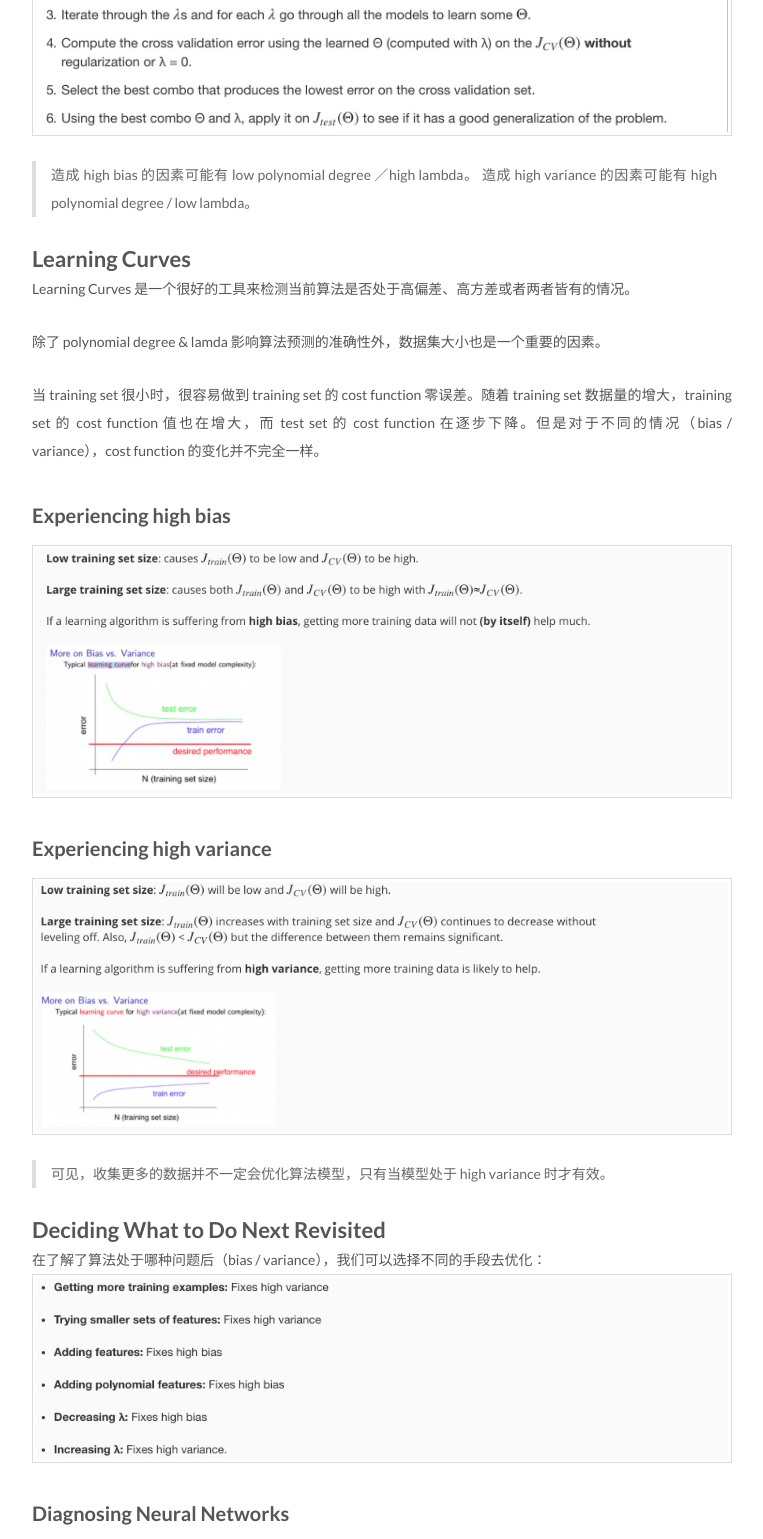
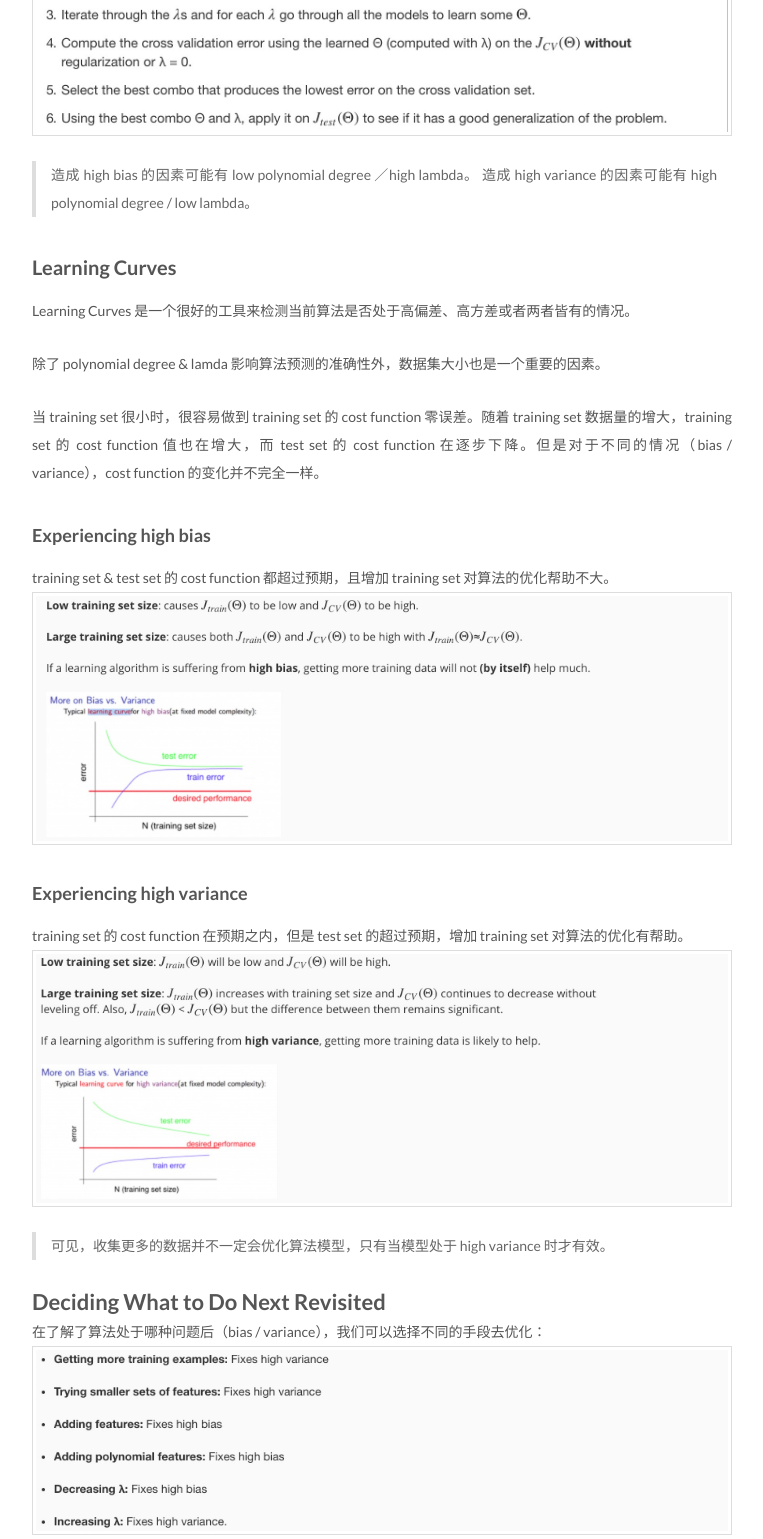
Before and after one commit to qimiguang/qimiguang.github.io, a Jekyll site: the page built from _posts/2017-10-06-Evaluating-a-Learning-Algorithm.md, in a window 1280 px wide, cut to the strip 2265-3804 px from the top of the page. Shown: the whole strip, without its empty margins (258-1021 px from the left). Built offline with Jekyll 4.4.1, drawn with Linux system fonts in a browser that asks for light colours.

Commit message:
write evalute algorithm

```diff
--- a/_posts/2017-10-06-Evaluating-a-Learning-Algorithm.md
+++ b/_posts/2017-10-06-Evaluating-a-Learning-Algorithm.md
@@ -39,17 +39,19 @@ tags:
 > 造成 high bias 的因素可能有 low polynomial degree ／high lambda。
 > 造成 high variance 的因素可能有 high polynomial degree / low lambda。
 
-# Learning Curves
+## Learning Curves
 Learning Curves 是一个很好的工具来检测当前算法是否处于高偏差、高方差或者两者皆有的情况。
 
 除了 polynomial degree & lamda 影响算法预测的准确性外，数据集大小也是一个重要的因素。
 
 当 training set 很小时，很容易做到 training set 的 cost function 零误差。随着 training set 数据量的增大，training set 的 cost function 值也在增大，而 test set 的 cost function 在逐步下降。但是对于不同的情况（bias / variance），cost function 的变化并不完全一样。
 
-## Experiencing high bias
+### Experiencing high bias
+training set & test set 的 cost function 都超过预期，且增加 training set 对算法的优化帮助不大。
 ![](/assets/images/ml/week6/bias-size.jpeg)
 
-## Experiencing high variance
+### Experiencing high variance
+training set 的 cost function 在预期之内，但是 test set 的超过预期，增加 training set 对算法的优化有帮助。
 ![](/assets/images/ml/week6/variance-size.jpeg)
 
 > 可见，收集更多的数据并不一定会优化算法模型，只有当模型处于 high variance 时才有效。
```
